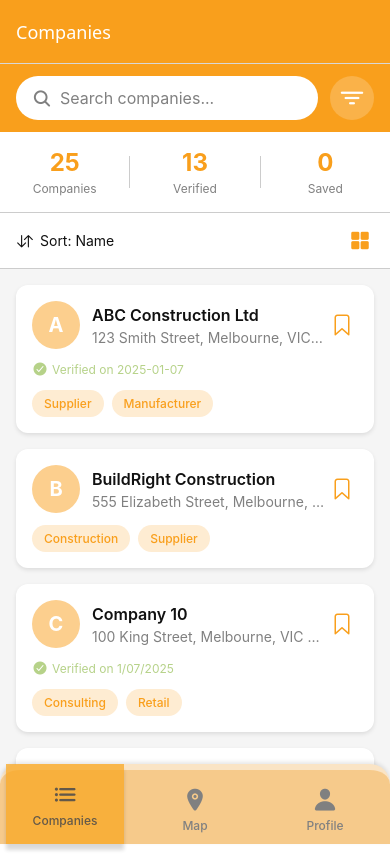
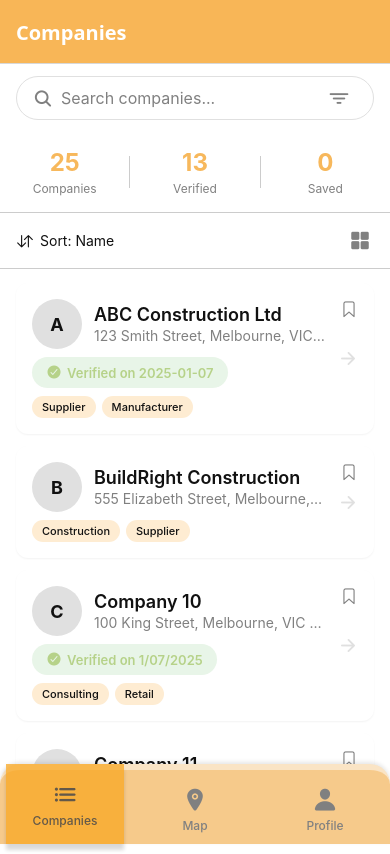
Before and after one commit to ITP-ICN-G05/ICN-Mobile, a React Native app in the folder ICNNavigatorMobile/: screen /CompaniesList in a window 390 px wide. Built offline with nearby package versions, Linux system fonts and the light colour scheme.

Commit message:
Refector: reconstruct the UI of the company's pages and modify the use of the search bar within the secure area

```diff
--- a/ICNNavigatorMobile/src/components/common/CompanyCard.tsx
+++ b/ICNNavigatorMobile/src/components/common/CompanyCard.tsx
@@ -1,8 +1,21 @@
 import React from 'react';
 import { View, Text, StyleSheet, TouchableOpacity } from 'react-native';
 import { Ionicons } from '@expo/vector-icons';
-import { Colors, Spacing } from '../../constants/colors';
 import { Company } from '../../types';
+
+// Local color definitions
+const Colors = {
+  white: '#FFFFFF',
+  text: '#111111',
+  black50: '#808080',
+  success: '#B6D289', // Specified green color
+  primary: '#F99F1C',
+  orange300: '#FCCF8E',
+  orange400: '#FEECD2',
+  verified: '#E8F5E8', // Light green background
+  arrow: '#CCCCCC',
+  avatarBg: '#E0E0E0', // Gray avatar background
+};
 
 interface CompanyCardProps {
   company: Company;
@@ -19,6 +32,17 @@ export default function CompanyCard({
 }: CompanyCardProps) {
   return (
     <TouchableOpacity style={styles.container} onPress={onPress} activeOpacity={0.9}>
+      {onBookmark && (
+        <TouchableOpacity onPress={onBookmark} style={styles.bookmarkButton}>
+          <Ionicons
+            name={isBookmarked ? 'bookmark' : 'bookmark-outline'}
+            size={18}
+            color={Colors.black50}
+          />
+        </TouchableOpacity>
+      )}
+
+      <View style={styles.content}>
         <View style={styles.header}>
           <View style={styles.avatarContainer}>
             <Text style={styles.avatarText}>
@@ -29,15 +53,6 @@ export default function CompanyCard({
             <Text style={styles.name} numberOfLines={1}>{company.name}</Text>
             <Text style={styles.address} numberOfLines={1}>{company.address}</Text>
           </View>
-        {onBookmark && (
-          <TouchableOpacity onPress={onBookmark} style={styles.bookmarkButton}>
-            <Ionicons
-              name={isBookmarked ? 'bookmark' : 'bookmark-outline'}
-              size={24}
-              color={Colors.primary}
-            />
-          </TouchableOpacity>
-        )}
         </View>
 
         {company.verificationStatus === 'verified' && (
@@ -56,6 +71,16 @@ export default function CompanyCard({
             </View>
           ))}
         </View>
+      </View>
+
+      <View style={styles.rightSection}>
+        <Ionicons
+          name="arrow-forward"
+          size={20}
+          color={Colors.arrow}
+          style={styles.arrowIcon}
+        />
+      </View>
     </TouchableOpacity>
   );
 }
@@ -64,74 +89,99 @@ const styles = StyleSheet.create({
   container: {
     backgroundColor: Colors.white,
     borderRadius: 12,
-    padding: 16,
     marginHorizontal: 16,
-    marginVertical: 8,
+    marginVertical: 6,
     shadowColor: '#000',
-    shadowOffset: { width: 0, height: 2 },
-    shadowOpacity: 0.1,
-    shadowRadius: 4,
-    elevation: 3,
+    shadowOffset: { width: 0, height: 1 },
+    shadowOpacity: 0.05,
+    shadowRadius: 2,
+    elevation: 2,
+    flexDirection: 'row',
+    alignItems: 'center',
+    paddingVertical: 16,
+    paddingHorizontal: 16,
+    position: 'relative',
+  },
+  content: {
+    flex: 1,
   },
   header: {
     flexDirection: 'row',
     alignItems: 'center',
-    marginBottom: 12,
+    marginBottom: 8,
   },
   avatarContainer: {
-    width: 48,
-    height: 48,
-    borderRadius: 24,
-    backgroundColor: Colors.orange[300],
+    width: 50,
+    height: 50,
+    borderRadius: 25,
+    backgroundColor: Colors.avatarBg,
     justifyContent: 'center',
     alignItems: 'center',
     marginRight: 12,
   },
   avatarText: {
-    fontSize: 20,
+    fontSize: 18,
     fontWeight: 'bold',
-    color: Colors.white,
+    color: Colors.text,
   },
   info: {
     flex: 1,
   },
   name: {
-    fontSize: 16,
+    fontSize: 18,
     fontWeight: '600',
     color: Colors.text,
-    marginBottom: 4,
+    marginBottom: 2,
   },
   address: {
     fontSize: 14,
     color: Colors.black50,
   },
-  bookmarkButton: {
-    padding: 4,
-  },
   verifiedBadge: {
     flexDirection: 'row',
     alignItems: 'center',
-    marginBottom: 12,
+    backgroundColor: Colors.verified,
+    paddingHorizontal: 14,
+    paddingVertical: 7,
+    borderRadius: 25,
+    alignSelf: 'flex-start',
+    marginBottom: 8,
   },
   verifiedText: {
-    fontSize: 12,
+    fontSize: 13,
     color: Colors.success,
-    marginLeft: 4,
+    marginLeft: 5,
+    fontWeight: '600',
   },
   sectors: {
     flexDirection: 'row',
     flexWrap: 'wrap',
-    gap: 8,
+    gap: 6,
   },
   sectorChip: {
-    backgroundColor: Colors.orange[400],
-    paddingHorizontal: 12,
-    paddingVertical: 6,
-    borderRadius: 16,
+    backgroundColor: Colors.orange400,
+    paddingHorizontal: 10,
+    paddingVertical: 4,
+    borderRadius: 12,
   },
   sectorText: {
-    fontSize: 12,
-    color: Colors.primary,
+    fontSize: 11,
+    color: Colors.text,
     fontWeight: '500',
   },
+  rightSection: {
+    justifyContent: 'center',
+    alignItems: 'center',
+    paddingLeft: 12,
+  },
+  bookmarkButton: {
+    position: 'absolute',
+    top: 12,
+    right: 12,
+    padding: 4,
+    zIndex: 1,
+  },
+  arrowIcon: {
+    opacity: 0.6,
+  },
 });
--- a/ICNNavigatorMobile/src/components/common/SearchBar.tsx
+++ b/ICNNavigatorMobile/src/components/common/SearchBar.tsx
@@ -1,7 +1,17 @@
 import React from 'react';
 import { View, TextInput, StyleSheet, TouchableOpacity } from 'react-native';
 import { Ionicons } from '@expo/vector-icons';
-import { Colors } from '../../constants/colors';
+
+// Local color definitions
+const Colors = {
+  white: '#FFFFFF',
+  text: '#111111',
+  black50: '#808080',
+  black20: '#E0E0E0', // Border color
+  primary: '#F99F1C',
+  searchBg: '#FFFFFF', // Search bar background color changed to white
+  orange200: '#FAB249',
+};
 
 interface SearchBarProps {
   value: string;
@@ -27,12 +37,12 @@ export default function SearchBar({
           placeholder={placeholder}
           placeholderTextColor={Colors.black50}
         />
+        {onFilter && (
+          <TouchableOpacity style={styles.filterButton} onPress={onFilter}>
+            <Ionicons name="filter" size={20} color={Colors.black50} />
+          </TouchableOpacity>
+        )}
       </View>
-      {onFilter && (
-        <TouchableOpacity style={styles.filterButton} onPress={onFilter}>
-          <Ionicons name="filter" size={24} color={Colors.white} />
-        </TouchableOpacity>
-      )}
     </View>
   );
 }
@@ -42,7 +52,7 @@ const styles = StyleSheet.create({
     flexDirection: 'row',
     paddingHorizontal: 16,
     paddingVertical: 12,
-    backgroundColor: Colors.primary,
+    backgroundColor: Colors.searchBg,
     gap: 12,
   },
   searchContainer: {
@@ -51,6 +61,8 @@ const styles = StyleSheet.create({
     alignItems: 'center',
     backgroundColor: Colors.white,
     borderRadius: 25,
+    borderWidth: 1,
+    borderColor: Colors.black20,
     paddingHorizontal: 16,
     height: 44,
     gap: 8,
@@ -61,10 +73,7 @@ const styles = StyleSheet.create({
     color: Colors.text,
   },
   filterButton: {
-    width: 44,
-    height: 44,
-    borderRadius: 22,
-    backgroundColor: Colors.orange[200],
+    padding: 8,
     justifyContent: 'center',
     alignItems: 'center',
   },
--- a/ICNNavigatorMobile/src/navigation/BottomTabNavigator.tsx
+++ b/ICNNavigatorMobile/src/navigation/BottomTabNavigator.tsx
@@ -111,9 +111,13 @@ export default function BottomTabNavigator() {
 
         // Header styles
         headerStyle: {
-          backgroundColor: Colors.primary,
+          backgroundColor: '#F8B657', // Top navigation bar background color
         },
-        headerTintColor: Colors.white,
+        headerTintColor: '#FFFFFF', // White text is clearer on orange-yellow background
+        headerTitleStyle: {
+          fontSize: 20, // Increase font size
+          fontWeight: '700', // Bold font
+        },
       })}
     >
       <Tab.Screen
--- a/ICNNavigatorMobile/src/screens/main/CompaniesScreen.tsx
+++ b/ICNNavigatorMobile/src/screens/main/CompaniesScreen.tsx
@@ -18,9 +18,24 @@ import { useNavigation } from '@react-navigation/native';
 import SearchBar from '../../components/common/SearchBar';
 import CompanyCard from '../../components/common/CompanyCard';
 import FilterModal, { FilterOptions } from '../../components/common/FilterModal';
-import { Colors, Spacing } from '../../constants/colors';
 import { Company } from '../../types';
 import { mockCompanies, generateMockCompanies } from '../../data/mockCompanies';
+
+// Local color definitions
+const Colors = {
+  white: '#FFFFFF',
+  background: '#FFFFFF',
+  text: '#111111',
+  primary: '#F99F1C',
+  success: '#B6D289',
+  black50: '#808080',
+  black20: '#CCCCCC',
+  orange400: '#FEECD2',
+  orange500: '#FFE0B2',
+  avatarBg: '#E0E0E0', // Gray avatar background
+  headerBg: '#FFFFFF', // Statistics area background color changed to white
+  searchBg: '#FFFFFF', // Search bar background color changed to white
+};
 
 // Enable LayoutAnimation on Android
 if (Platform.OS === 'android' && UIManager.setLayoutAnimationEnabledExperimental) {
@@ -217,7 +232,7 @@ export default function CompaniesScreen() {
           <Ionicons
             name={viewMode === 'list' ? 'grid' : 'list'}
             size={20}
-            color={Colors.primary}
+            color={Colors.black50}
           />
         </TouchableOpacity>
       </View>
@@ -282,7 +297,7 @@ export default function CompaniesScreen() {
       {bookmarkedCompanies.length > 0 && (
         <View style={styles.bookmarkedSection}>
           <View style={styles.sectionHeader}>
-            <Ionicons name="bookmark" size={18} color={Colors.primary} />
+            <Ionicons name="bookmark" size={18} color={Colors.black50} />
             <Text style={styles.sectionTitle}>Saved Companies</Text>
             <Text style={styles.sectionCount}>({bookmarkedCompanies.length})</Text>
           </View>
@@ -348,11 +363,6 @@ export default function CompaniesScreen() {
       </View>
       <Text style={styles.gridName} numberOfLines={2}>{item.name}</Text>
       <Text style={styles.gridAddress} numberOfLines={1}>{item.address}</Text>
-      {item.verificationStatus === 'verified' && (
-        <View style={styles.gridVerified}>
-          <Ionicons name="checkmark-circle" size={12} color={Colors.success} />
-        </View>
-      )}
       <TouchableOpacity
         style={styles.gridBookmark}
         onPress={() => toggleBookmark(item.id)}
@@ -360,7 +370,7 @@ export default function CompaniesScreen() {
         <Ionicons
           name={bookmarkedIds.includes(item.id) ? 'bookmark' : 'bookmark-outline'}
           size={16}
-          color={Colors.primary}
+          color={Colors.black50}
         />
       </TouchableOpacity>
     </TouchableOpacity>
@@ -421,7 +431,7 @@ export default function CompaniesScreen() {
 const styles = StyleSheet.create({
   container: {
     flex: 1,
-    backgroundColor: '#F5F5F5',
+    backgroundColor: Colors.background,
   },
   listContent: {
     paddingBottom: 20,
@@ -430,7 +440,7 @@ const styles = StyleSheet.create({
     flexGrow: 1,
   },
   header: {
-    backgroundColor: Colors.white,
+    backgroundColor: Colors.headerBg,
     marginBottom: 8,
   },
   statsBar: {
@@ -447,7 +457,7 @@ const styles = StyleSheet.create({
   statNumber: {
     fontSize: 24,
     fontWeight: 'bold',
-    color: Colors.primary,
+    color: '#F7B85C', // Warm light orange
   },
   statLabel: {
     fontSize: 12,
@@ -481,7 +491,7 @@ const styles = StyleSheet.create({
     padding: 4,
   },
   sortOptions: {
-    backgroundColor: Colors.white,
+    backgroundColor: Colors.headerBg,
     borderBottomWidth: 1,
     borderBottomColor: Colors.black20,
   },
@@ -492,7 +502,7 @@ const styles = StyleSheet.create({
     borderBottomColor: Colors.black20,
   },
   sortOptionActive: {
-    backgroundColor: Colors.orange[400],
+    backgroundColor: Colors.orange500,
   },
   sortOptionText: {
     fontSize: 14,
@@ -507,7 +517,7 @@ const styles = StyleSheet.create({
     alignItems: 'center',
     paddingHorizontal: 16,
     paddingVertical: 12,
-    backgroundColor: Colors.orange[400],
+    backgroundColor: Colors.orange500,
   },
   activeFiltersInfo: {
     flexDirection: 'row',
@@ -537,7 +547,7 @@ const styles = StyleSheet.create({
   },
   bookmarkedSection: {
     paddingVertical: 12,
-    backgroundColor: Colors.white,
+    backgroundColor: Colors.headerBg,
     borderBottomWidth: 1,
     borderBottomColor: Colors.black20,
   },
@@ -561,18 +571,20 @@ const styles = StyleSheet.create({
     paddingHorizontal: 16,
   },
   bookmarkedCard: {
-    backgroundColor: Colors.orange[400],
+    backgroundColor: Colors.white,
     padding: 12,
     borderRadius: 12,
     marginRight: 12,
     alignItems: 'center',
     minWidth: 100,
+    borderWidth: 1,
+    borderColor: Colors.black20,
   },
   bookmarkedAvatar: {
     width: 40,
     height: 40,
     borderRadius: 20,
-    backgroundColor: Colors.primary,
+    backgroundColor: Colors.avatarBg,
     justifyContent: 'center',
     alignItems: 'center',
     marginBottom: 8,
@@ -580,7 +592,7 @@ const styles = StyleSheet.create({
   bookmarkedAvatarText: {
     fontSize: 16,
     fontWeight: 'bold',
-    color: Colors.white,
+    color: Colors.text,
   },
   bookmarkedName: {
     fontSize: 12,
@@ -635,7 +647,7 @@ const styles = StyleSheet.create({
     width: 56,
     height: 56,
     borderRadius: 28,
-    backgroundColor: Colors.orange[300],
+    backgroundColor: Colors.avatarBg,
     justifyContent: 'center',
     alignItems: 'center',
     marginBottom: 12,
@@ -643,7 +655,7 @@ const styles = StyleSheet.create({
   gridAvatarText: {
     fontSize: 24,
     fontWeight: 'bold',
-    color: Colors.white,
+    color: Colors.text,
   },
   gridName: {
     fontSize: 14,
@@ -659,17 +671,10 @@ const styles = StyleSheet.create({
     textAlign: 'center',
     marginBottom: 8,
   },
-  gridVerified: {
+  gridBookmark: {
     position: 'absolute',
     top: 12,
     right: 12,
-    backgroundColor: Colors.white,
-    borderRadius: 10,
-    padding: 2,
-  },
-  gridBookmark: {
-    position: 'absolute',
-    bottom: 12,
-    right: 12,
+    padding: 4,
   },
 });
--- a/ICNNavigatorMobile/src/screens/main/MapScreen.tsx
+++ b/ICNNavigatorMobile/src/screens/main/MapScreen.tsx
@@ -1,5 +1,6 @@
 import React, { useState, useRef, useMemo } from 'react';
 import { View, StyleSheet, Text, TouchableOpacity, Platform, Animated } from 'react-native';
+import { SafeAreaView, useSafeAreaInsets } from 'react-native-safe-area-context';
 import MapView, { Marker, PROVIDER_GOOGLE, Region, Callout } from 'react-native-maps';
 import { Ionicons } from '@expo/vector-icons';
 import { useNavigation } from '@react-navigation/native';
@@ -19,6 +20,9 @@ const MELBOURNE_REGION: Region = {
 export default function MapScreen() {
   // Navigation hook
   const navigation = useNavigation<any>();
+
+  // Safe area insets for different devices
+  const insets = useSafeAreaInsets();
 
   const mapRef = useRef<MapView>(null);
   const [searchText, setSearchText] = useState('');
@@ -293,7 +297,7 @@ export default function MapScreen() {
       </MapView>
 
       {/* Search bar - floating overlay above map */}
-      <View style={styles.searchOverlay}>
+      <View style={[styles.searchOverlay, { top: insets.top + 10 }]}>
         <SearchBarWithDropdown
           value={searchText}
           onChangeText={handleSearchChange}
@@ -306,7 +310,7 @@ export default function MapScreen() {
 
       {/* Filter indicator bar - positioned lower and hidden during dropdown selection */}
       {shouldShowFilterBar && (
-        <View style={styles.filterBar}>
+        <View style={[styles.filterBar, { top: insets.top + 80 }]}>
           <View style={styles.filterInfo}>
             <Text style={styles.filterText}>
               {filteredCompanies.length} companies
@@ -435,14 +439,14 @@ const styles = StyleSheet.create({
   },
   searchOverlay: {
     position: 'absolute', // Search bar as absolute positioned overlay
-    top: 25, // Maintain 25px distance from screen top
+    // top is now set dynamically using safe area insets
     left: 0,
     right: 0,
     zIndex: 1000, // Ensure above map layer
   },
   filterBar: {
     position: 'absolute',
-    top: 100,
+    // top is now set dynamically using safe area insets
     left: 16,
     right: 16,
     backgroundColor: Colors.white,
```
Lines whose indentation alone changed are shown as unchanged.
